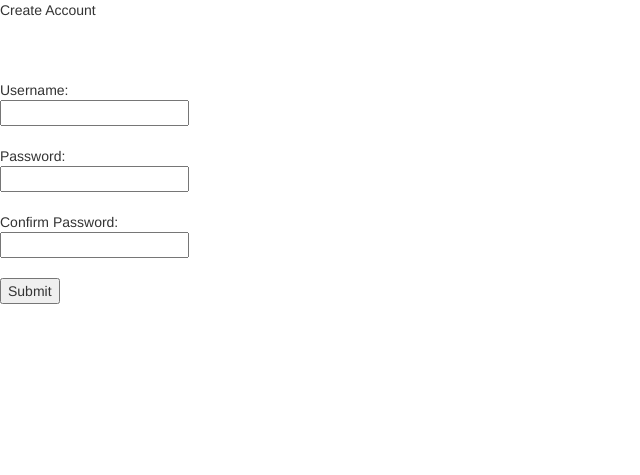
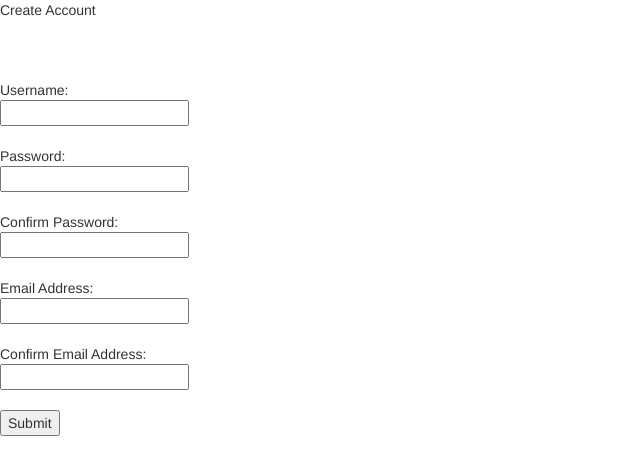
Before and after one commit to caitlinstanton/placetinder, a Flask app: template templates/create.html in a window 1280 px wide. Shown: the top 475 px of the page, without its empty margins (0-640 px from the left). Run offline with Flask 2, Linux system fonts and the light colour scheme; the template is opened without the code that fills it, so the values that code supplies are empty; some libraries are stand-ins or nearby versions.

Commit message:
Asks for user email and adds it to database

```diff
--- a/app.py
+++ b/app.py
@@ -30,9 +30,11 @@ def create():
         if request.form.has_key("username"):
             if request.form["password"] != request.form["confirmPassword"]:
                 return render_template("create.html", error = "Password does not match confirm password")
+            elif request.form["email"] != request.form["confirmEmail"]:
+                return render_template("create.html", error = "Email does not match confirm email")
             else:
                 if not query.userExists(request.form["username"]):
-                    query.addUser(request.form["username"], request.form["password"])
+                    query.addUser(request.form["username"], request.form["password"], request.form["email"])
                     session["loggedIn"] = True
                     session["username"] = request.form["username"]
                     return redirect("settings")
--- a/query.py
+++ b/query.py
@@ -13,16 +13,17 @@ def encrypt(word):
     hashp.update(word)
     return hashp.hexdigest()
 
-def addUser(username,password):
+def addUser(username, password, email):
     """
     Adds a user to the database.
     Args:
         username (str): The user's username.
         password (str): The user's password.
+        email (str): The user's email address.
     """
     connection = MongoClient()
     db = connection['data']
-    db.users.insert({'name':username, 'password':encrypt(password)})
+    db.users.insert({'name':username, 'password':encrypt(password), 'email':email})
 
 def userExists(username):
     """
--- a/templates/create.html
+++ b/templates/create.html
@@ -25,6 +25,16 @@ Create Account
   <input type="password" name="confirmPassword">
   <br>
   <br>
+  Email Address:
+  <br>
+  <input type="text" name="email">
+  <br>
+  <br>
+  Confirm Email Address:
+  <br>
+  <input type="text" name="confirmEmail">
+  <br>
+  <br>
   <input type="submit" name="submit" value="Submit">
 </form>
 {% endblock %}
```
